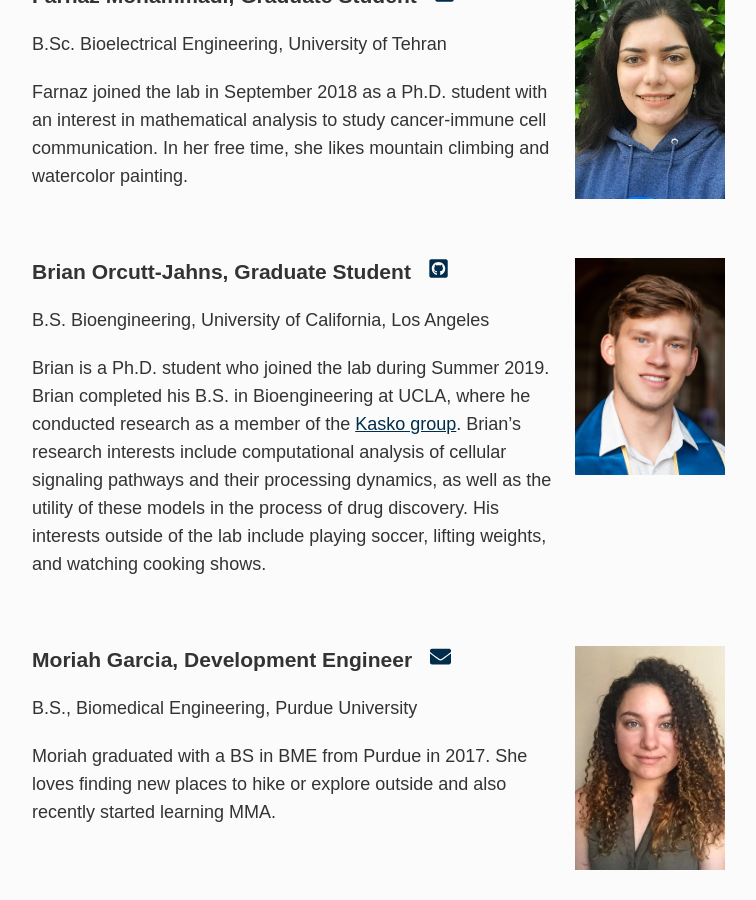
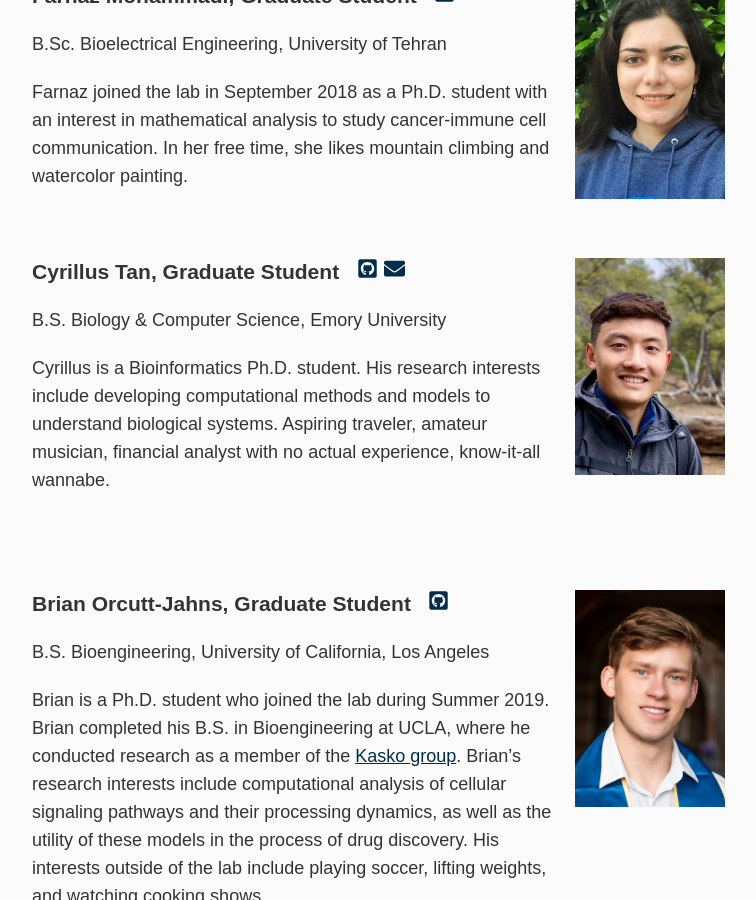
Before and after one commit to meyer-lab/asmlab.org, a Jekyll site: the page built from team/index.md, in a window 1280 px wide and 900 px high, scrolled down 2362 px. Shown: the whole window, without its empty margins (253-1009 px from the left). Built offline with Jekyll 4.4.1, drawn with Linux system fonts in a browser that asks for light colours; some web fonts are replaced.

Commit message:
Add Cyrillus (#54)
* Update index.md

* Add files via upload

* Update index.md

```diff
--- a/team/index.md
+++ b/team/index.md
@@ -49,6 +49,15 @@ B.Sc. Bioelectrical Engineering, University of Tehran
 
 Farnaz joined the lab in September 2018 as a Ph.D. student with an interest in mathematical analysis to study cancer-immune cell communication. In her free time, she likes mountain climbing and watercolor painting.
 
+<br />
+
+<div class="span_3 right"><img src="/public/photos/ctan.jpg" width="150px" alt="Cyrillus's picture" /></div>
+### Cyrillus Tan, Graduate Student&nbsp;&nbsp;&nbsp;<a href="https://github.com/cyrillustan"><svg class="svg-icon"><use xlink:href="#fa-github"></use></svg></a>  <a href="mailto:cytan@g.ucla.edu"><svg class="svg-icon"><use xlink:href="#fa-envelope"></use></svg></a>
+B.S. Biology & Computer Science, Emory University
+
+Cyrillus is a Bioinformatics Ph.D. student. His research interests include developing computational methods and models to understand biological systems. Aspiring traveler, amateur musician, financial analyst with no actual experience, know-it-all wannabe.
+
+<br />
 <br />
 
 <div class="span_3 right"><img src="/public/photos/brianoj.jpg" width="150px" alt="Brian's picture" /></div>
```
Also changed, not shown: public/photos/ctan.jpg (added).
